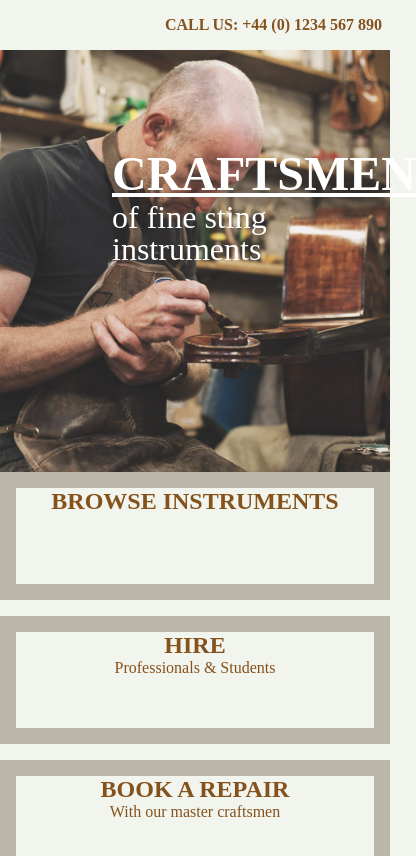
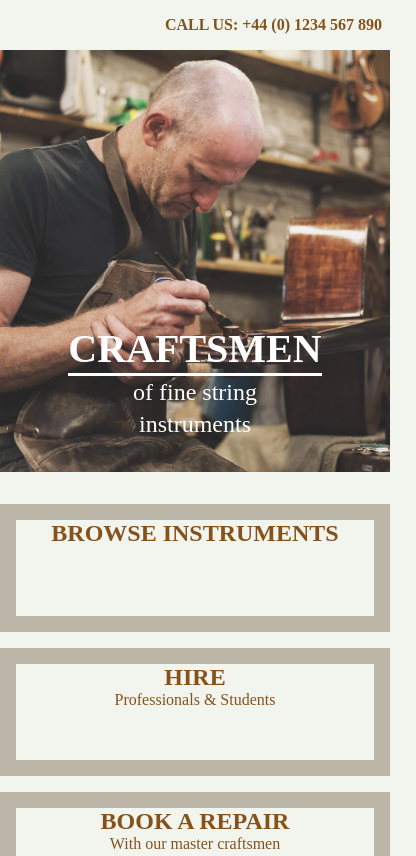
Before and after one commit to BenAttenborough/studio24, a website: page index.html in a window 390 px wide. Shown: the top 856 px of the page, 416 px wide, since content can reach past the window. Drawn offline with Linux system fonts and the light colour scheme.

Commit message:
Responsive adjustments

```diff
--- a/index.html
+++ b/index.html
@@ -19,9 +19,11 @@
         </div>
         <div class="content hero-img">
             <div class="hero-text">
-                <h1>CRAFTSMEN</h1>
-                <p>of fine sting</p>
-                <p>instruments</p>
+                <div class="hero-text-inner">
+                    <h1>CRAFTSMEN</h1>
+                    <p>of fine string</p>
+                    <p>instruments</p>
+                </div>
             </div>
         </div>
 
--- a/sass/grid/_grid.scss
+++ b/sass/grid/_grid.scss
@@ -1,6 +1,6 @@
 .row {
   @extend .clearfix;
-  margin-bottom: 2rem;
+  margin: 2rem 0;
   display: grid;
   grid-gap: 1rem;
   grid-template-columns: 1fr;
--- a/sass/page-styles/_pages.scss
+++ b/sass/page-styles/_pages.scss
@@ -6,20 +6,34 @@
 }
 
 .hero-text {
-  padding: 6rem 0 0 7rem;
-  height: 1px;
+  //border: 1px solid blue;
+  height: 100%;
+  display: flex;
+  align-items: flex-end;
+  //padding: 6rem 0 0 7rem;
+  //height: 1px;
   p {
     color: #FFF;
     margin: 0;
-    font-size: 2rem;
+    font-size: 1.5rem;
     line-height: 2rem;
   }
   h1 {
     color: #FFF;
     margin: 0;
-    font-size: 3rem;
-    text-decoration: underline;
+    font-size: 2.5rem;
+    //text-decoration: underline;
+    border-bottom: 3px solid #FFF;
+    line-height: 3rem;
   }
+}
+
+.hero-text-inner {
+  //width: 100%;
+  //border: 1px solid yellow;
+  //margin-left: 5rem;
+  margin: 0 auto 2rem;
+  text-align: center;
 }
 
 .select-panel {
```
Also changed, not shown: css/style.css, 1 other file.
